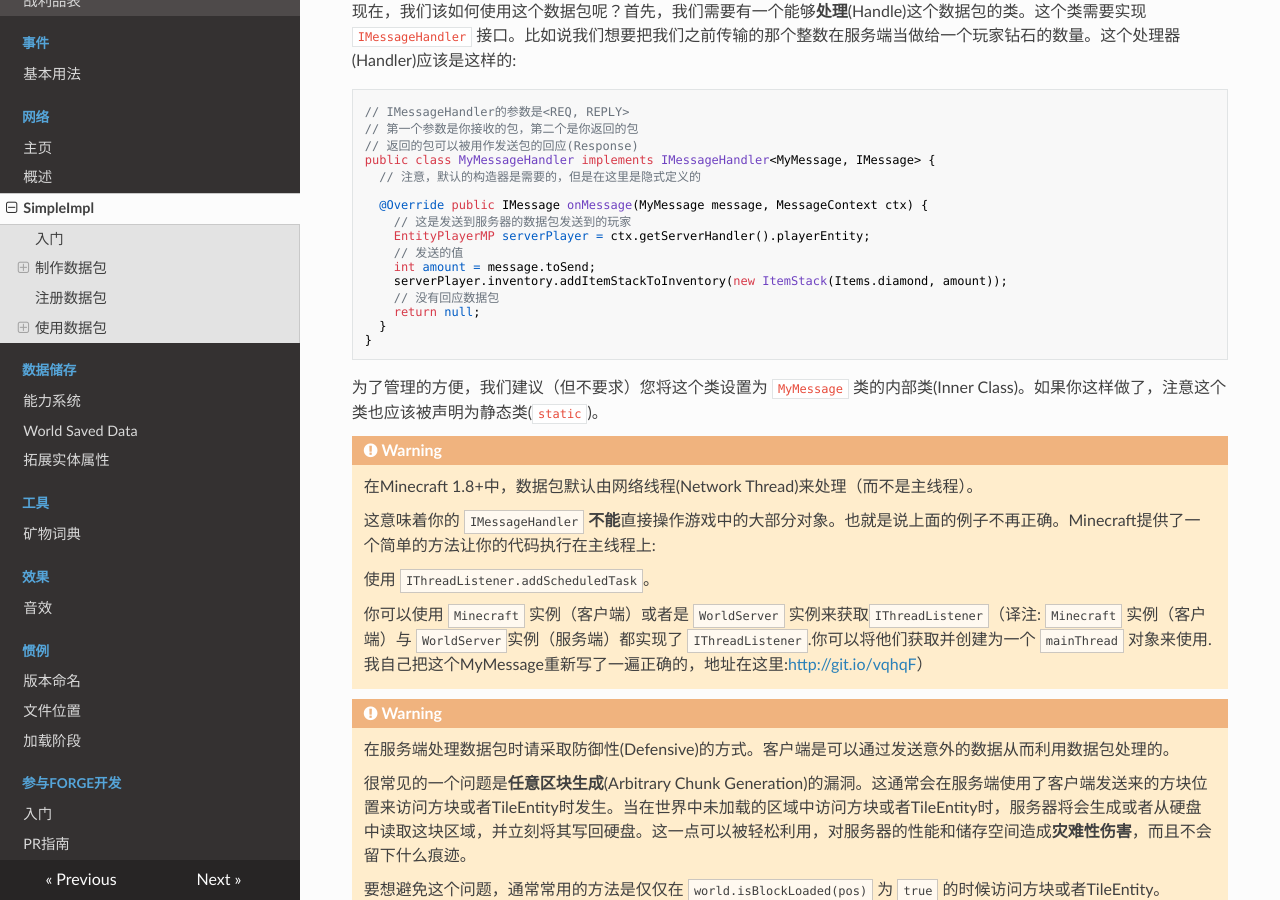
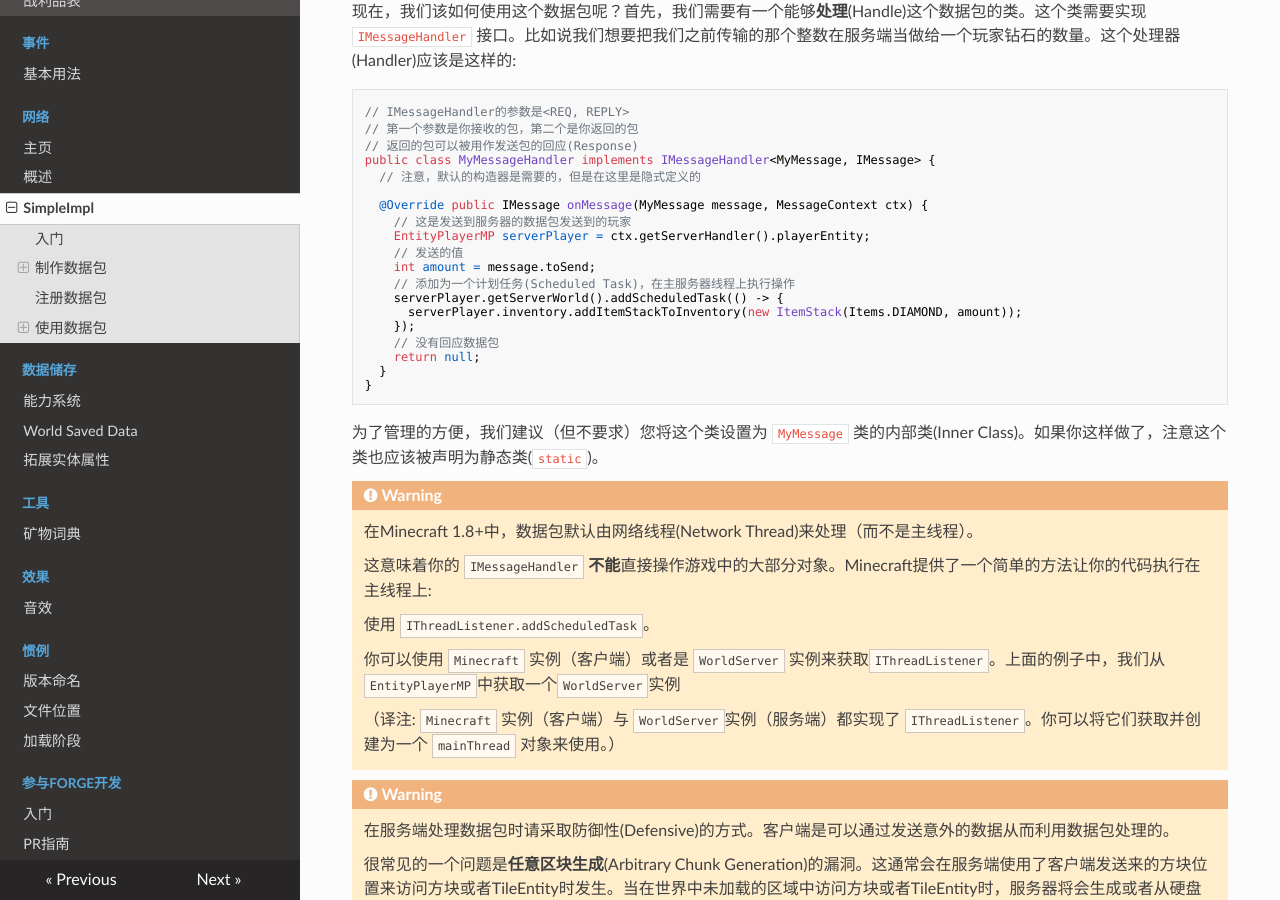
Before and after one commit to Krasjet/Forge-Documentation-CN, an MkDocs documentation site: the page built from docs/networking/simpleimpl.md, in a window 1280 px wide and 900 px high, scrolled down 1108 px. Built offline with MkDocs 1.6.1, drawn with Linux system fonts in a browser that asks for light colours; nearby versions of some CDN libraries; old or Windows-style settings are respelled for this version of MkDocs.

Commit message:
Correct example MessageHandler to use addScheduledTask

```diff
--- a/docs/networking/simpleimpl.md
+++ b/docs/networking/simpleimpl.md
@@ -61,7 +61,10 @@ public class MyMessageHandler implements IMessageHandler<MyMessage, IMessage> {
     EntityPlayerMP serverPlayer = ctx.getServerHandler().playerEntity;
     // 发送的值
     int amount = message.toSend;
-    serverPlayer.inventory.addItemStackToInventory(new ItemStack(Items.diamond, amount));
+    // 添加为一个计划任务(Scheduled Task)，在主服务器线程上执行操作
+    serverPlayer.getServerWorld().addScheduledTask(() -> {
+      serverPlayer.inventory.addItemStackToInventory(new ItemStack(Items.DIAMOND, amount));
+    });
     // 没有回应数据包
     return null;
   }
@@ -74,11 +77,13 @@ public class MyMessageHandler implements IMessageHandler<MyMessage, IMessage> {
 
     在Minecraft 1.8+中，数据包默认由网络线程(Network Thread)来处理（而不是主线程）。
 
-    这意味着你的 `IMessageHandler` **不能**直接操作游戏中的大部分对象。也就是说上面的例子不再正确。Minecraft提供了一个简单的方法让你的代码执行在主线程上:
+    这意味着你的 `IMessageHandler` **不能**直接操作游戏中的大部分对象。Minecraft提供了一个简单的方法让你的代码执行在主线程上:
 
 	使用 `IThreadListener.addScheduledTask`。
 
-	你可以使用 `Minecraft` 实例（客户端）或者是 `WorldServer` 实例来获取`IThreadListener`（译注: `Minecraft` 实例（客户端）与 `WorldServer`实例（服务端）都实现了 `IThreadListener`.你可以将他们获取并创建为一个 `mainThread` 对象来使用.我自己把这个MyMessage重新写了一遍正确的，地址在这里:[http://git.io/vqhqF](http://git.io/vqhqF)）
+	你可以使用 `Minecraft` 实例（客户端）或者是 `WorldServer` 实例来获取`IThreadListener`。上面的例子中，我们从`EntityPlayerMP`中获取一个`WorldServer`实例
+
+	（译注: `Minecraft` 实例（客户端）与 `WorldServer`实例（服务端）都实现了 `IThreadListener`。你可以将它们获取并创建为一个 `mainThread` 对象来使用。）
 
 !!! warning
 
```
